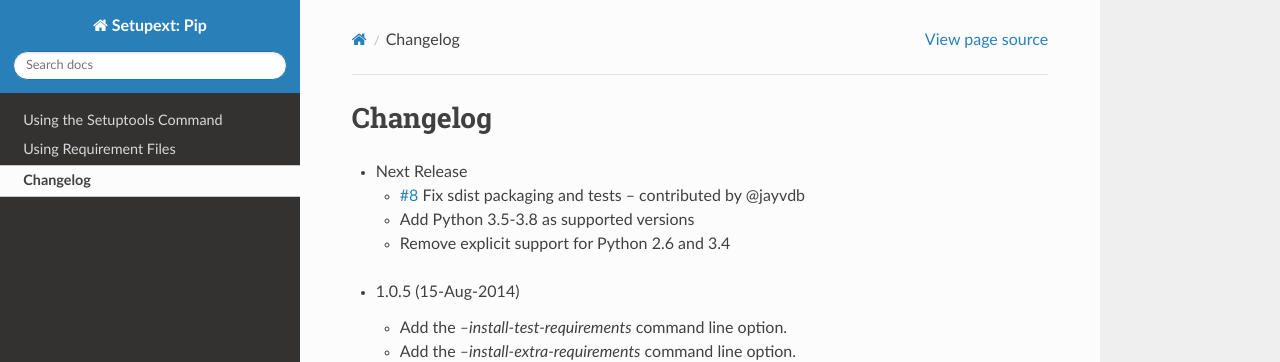
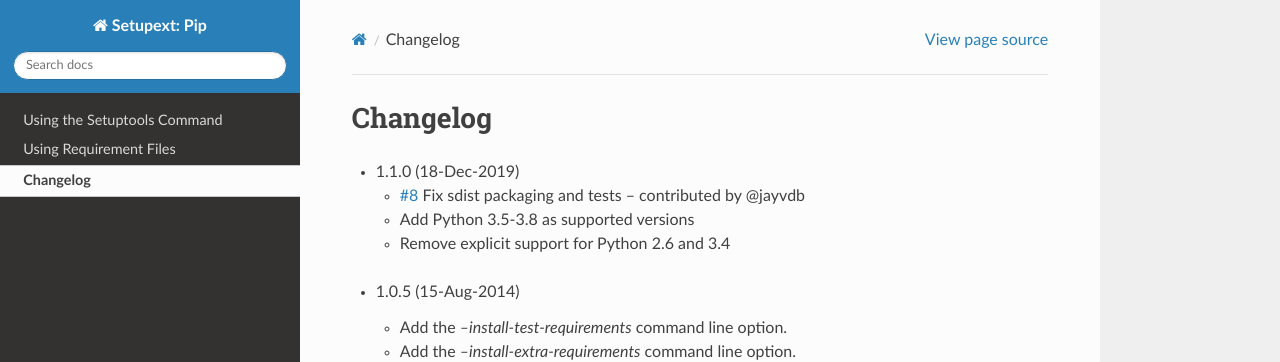
Before and after one commit to dave-shawley/setupext-pip, a Sphinx documentation site: the page built from doc/changelog.rst, in a window 1280 px wide and 1077 px high. Shown: the top 362 px of the window. Built offline with Sphinx 7.4.7 and the Read the Docs theme 2.0.0, drawn with Linux system fonts in a browser that asks for light colours; the version number could not be read and is left out.

Commit message:
Fix changelog.
I really need to fix this deployment pipeline.

```diff
--- a/doc/changelog.rst
+++ b/doc/changelog.rst
@@ -1,7 +1,7 @@
 Changelog
 ---------
 
-* Next Release
+* 1.1.0 (18-Dec-2019)
 
   - `#8`_ Fix sdist packaging and tests -- contributed by @jayvdb
   - Add Python 3.5-3.8 as supported versions
```
